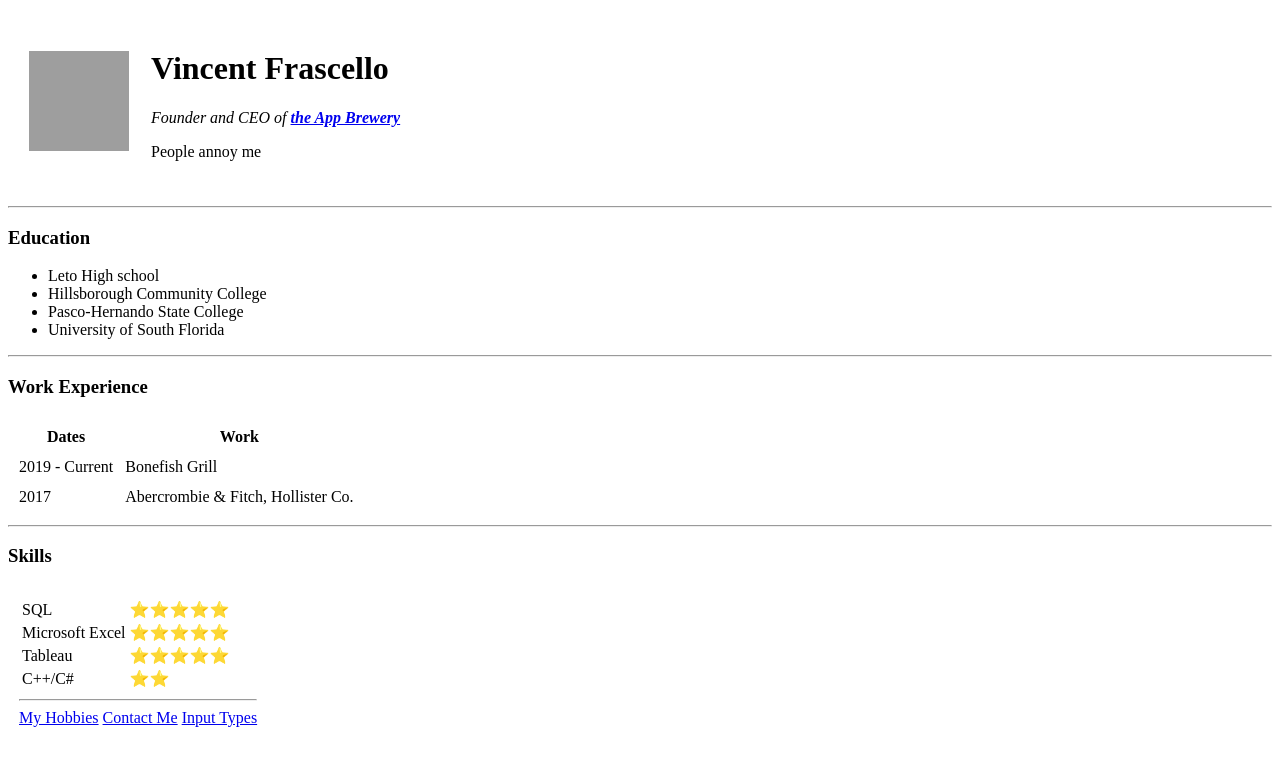
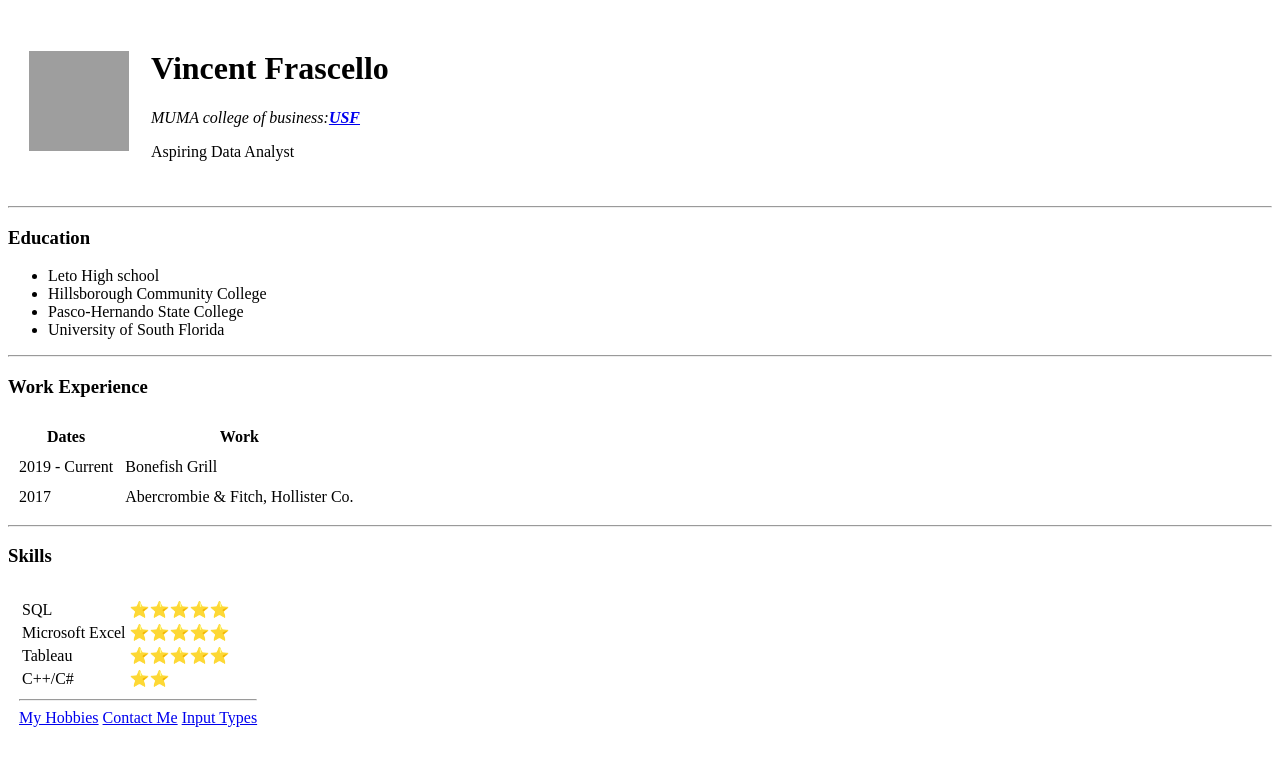
Before and after one commit to Vfrank7/cv, a plain HTML site: page index.html in a window 1280 px wide. Drawn offline with Linux system fonts and the light colour scheme; grey boxes are pictures that could not be loaded.

Commit message:
Add initial cv files

```diff
--- a/index.html
+++ b/index.html
@@ -15,9 +15,9 @@
       <td>
         <h1>Vincent Frascello</h1>
         <p>
-          <em>Founder and CEO of <strong><a href="https://appbrewery.com">the App Brewery</a></strong></em>
+          <em>MUMA college of business:<strong><a href="https://www.usf.edu/business/">USF</a></strong></em>
         </p>
-        <p>People annoy me</p>
+        <p>Aspiring Data Analyst</p>
       </td>
     </tr>
   </table>
```
